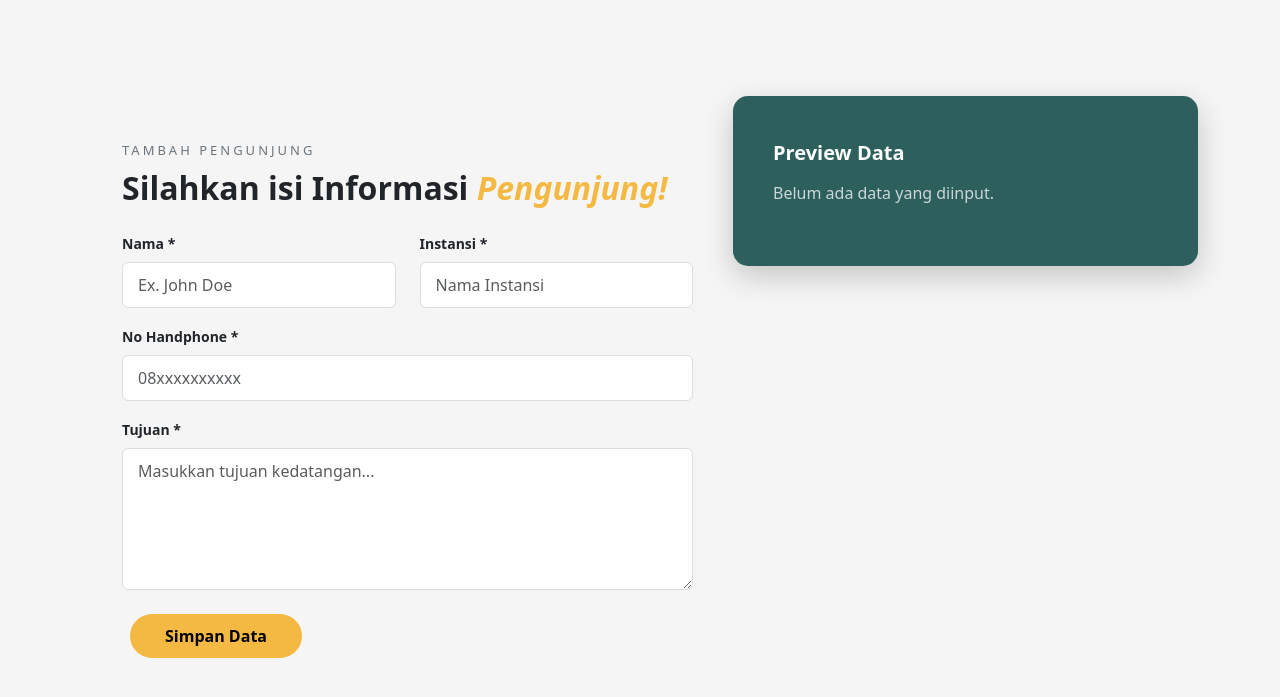
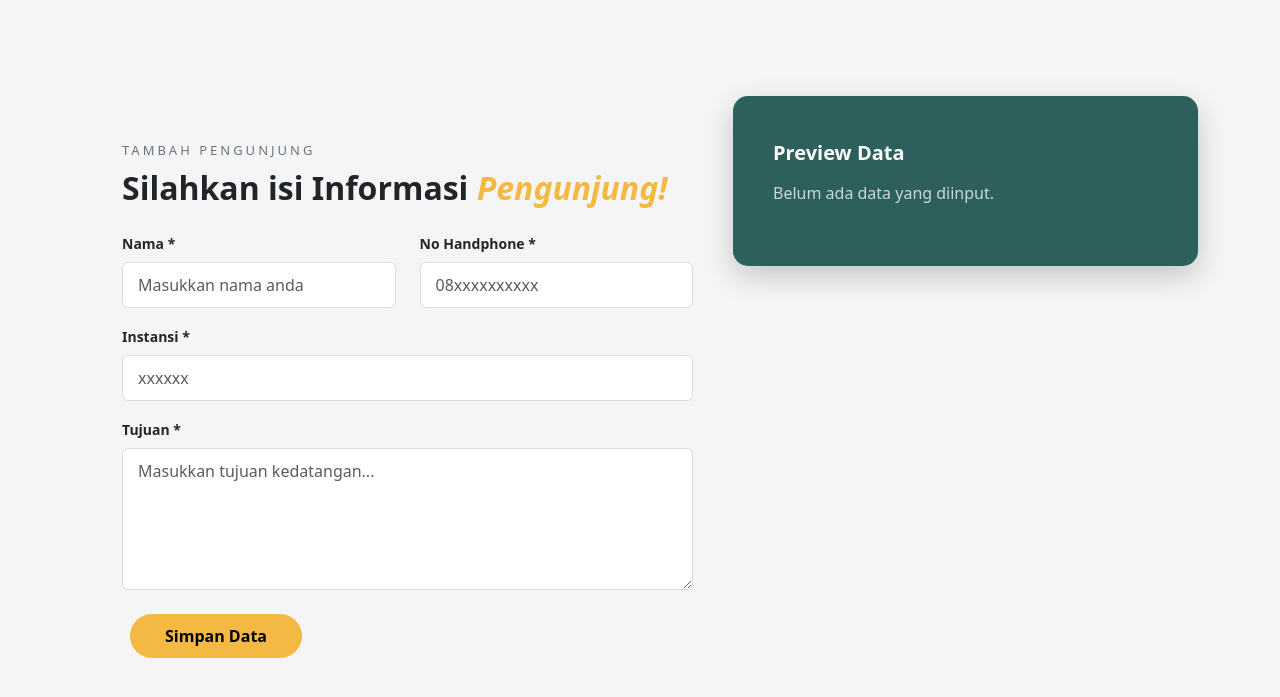
Before and after one commit to LuluKhaira/Buku-Tamu, a PHP site: page /asset/tambah.php in a window 1280 px wide. Shown: the top 697 px of the page. Run offline with PHP 8.4, Linux system fonts and the light colour scheme.

Commit message:
update_tambah

```diff
--- a/asset/tambah.php
+++ b/asset/tambah.php
@@ -79,20 +79,20 @@
                         <div class="row">
                             <div class="col-md-6 mb-3">
                                 <label class="form-label small fw-semibold">Nama *</label>
-                                <input type="text" name="pengunjung" class="form-control" placeholder="Ex. John Doe"
+                                <input type="text" name="pengunjung" class="form-control" placeholder="Masukkan nama anda"
                                     required>
                             </div>
 
                             <div class="col-md-6 mb-3">
-                                <label class="form-label small fw-semibold">Instansi *</label>
-                                <input type="text" name="instansi" class="form-control" placeholder="Nama Instansi"
+                                <label class="form-label small fw-semibold">No Handphone *</label>
+                                <input type="text" name="instansi" class="form-control" placeholder="08xxxxxxxxxx"
                                     required>
                             </div>
                         </div>
 
                         <div class="mb-3">
-                            <label class="form-label small fw-semibold">No Handphone *</label>
-                            <input type="tel" name="no_hp" class="form-control" placeholder="08xxxxxxxxxx" required>
+                            <label class="form-label small fw-semibold">Instansi *</label>
+                            <input type="tel" name="no_hp" class="form-control" placeholder="xxxxxx" required>
                         </div>
 
                         <div class="mb-4">
@@ -109,7 +109,6 @@
                 </div>
             </div>
 
-            <!-- Right - Info Section -->
             <!-- Right - Info Section -->
             <div class="col-lg-5">
                 <div class="info-panel" id="previewPanel">
@@ -129,8 +128,8 @@
         e.preventDefault(); // cegah reload
 
         let nama = document.querySelector("[name='pengunjung']").value;
+        let hp = document.querySelector("[name='no_hp']").value;
         let instansi = document.querySelector("[name='instansi']").value;
-        let hp = document.querySelector("[name='no_hp']").value;
         let tujuan = document.querySelector("[name='tujuan']").value;
 
         let panel = document.getElementById("previewPanel");
@@ -144,14 +143,15 @@
             </div>
 
             <div class="mb-3">
+                <strong>No Handphone:</strong>
+                <p class="opacity-75 mb-0">${hp}</p>
+            </div>
+
+            <div class="mb-3">
                 <strong>Instansi:</strong>
                 <p class="opacity-75 mb-0">${instansi}</p>
             </div>
 
-            <div class="mb-3">
-                <strong>No Handphone:</strong>
-                <p class="opacity-75 mb-0">${hp}</p>
-            </div>
 
             <div class="mb-3">
                 <strong>Tujuan:</strong>
```
